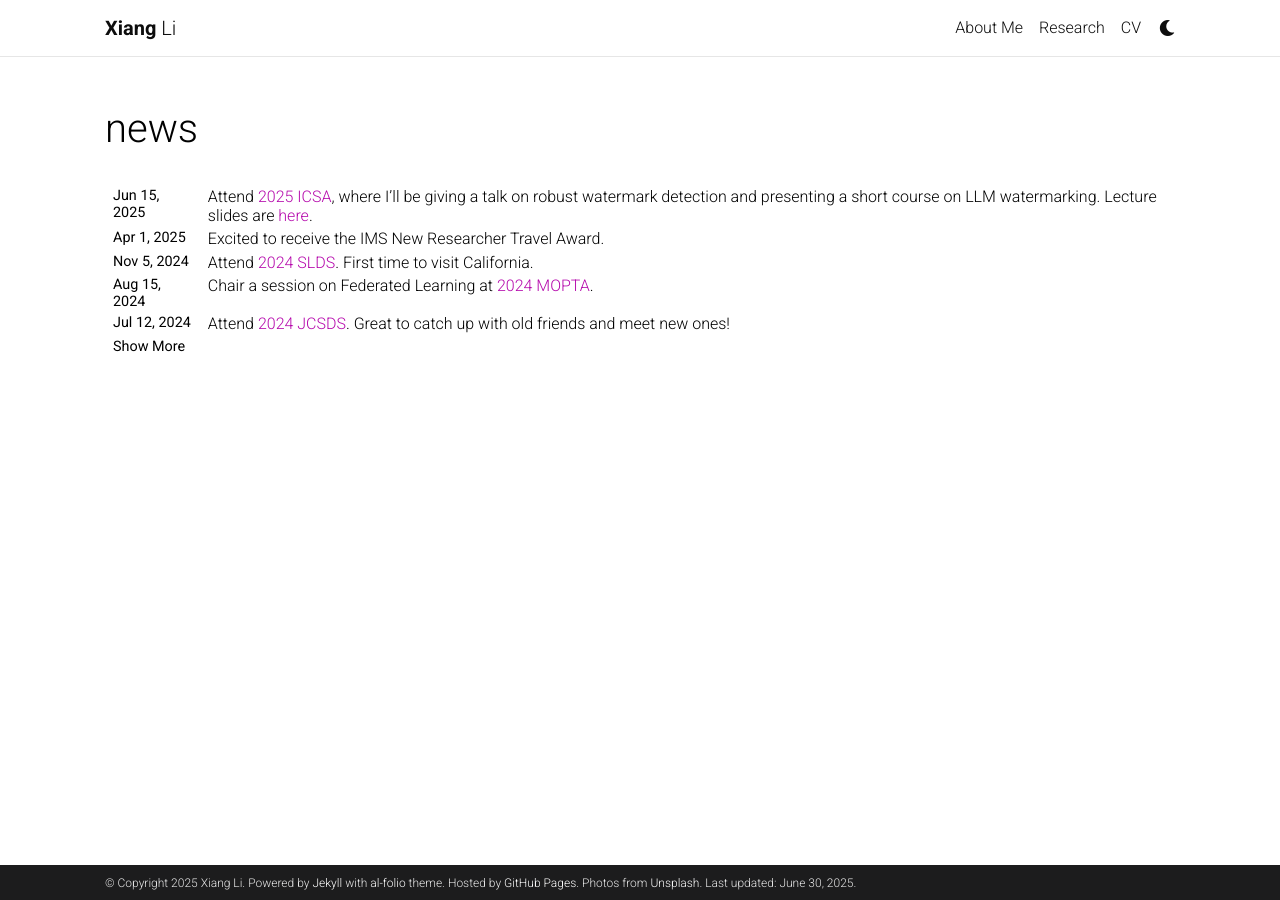
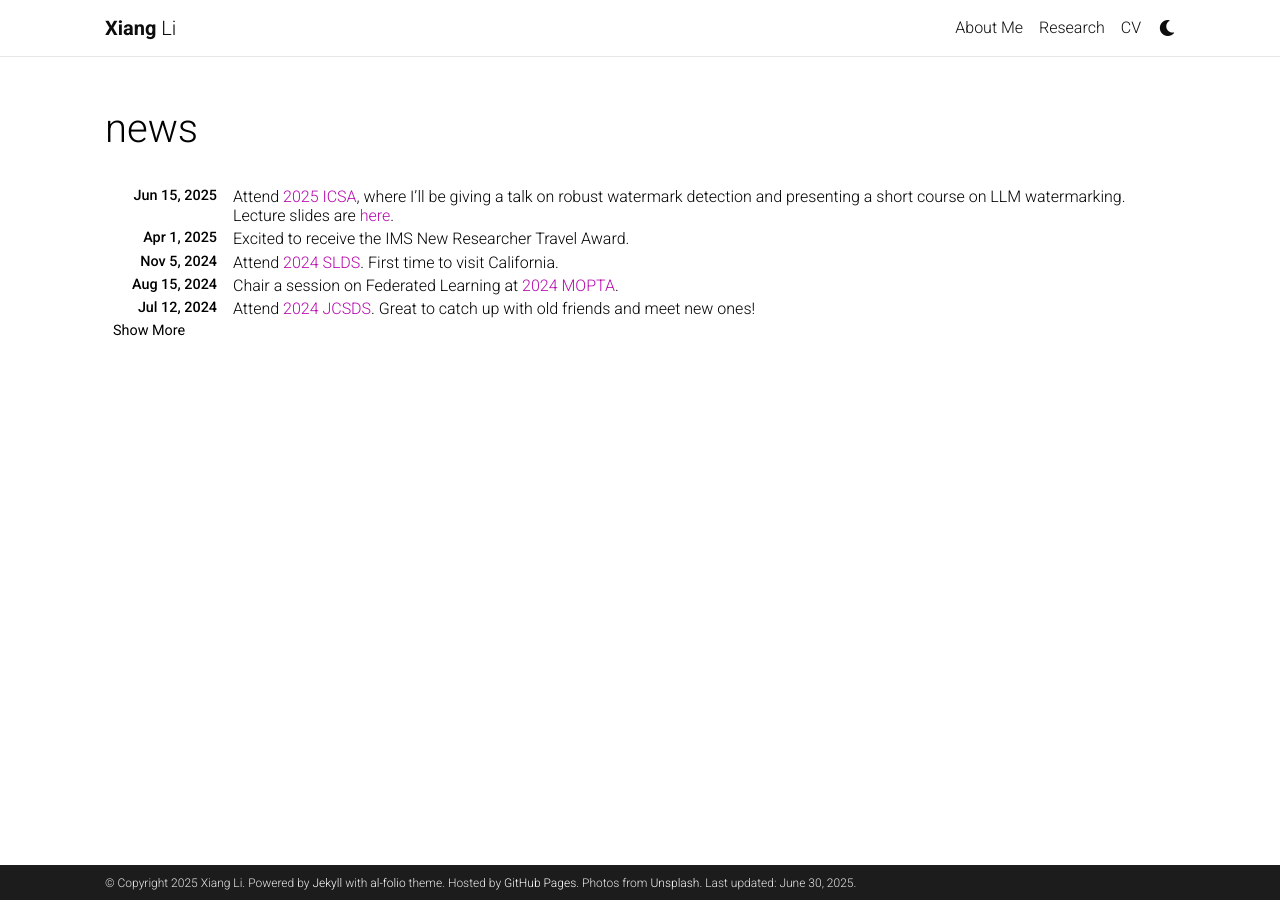
Before and after one commit to lx10077/lx10077.github.io, a Jekyll site: the page built from news.html, in a window 1280 px wide. Built offline with Jekyll 4.4.1, drawn with Linux system fonts in a browser that asks for light colours; comment, search, counter and statistics services are not loaded; a style sheet for code colours, icons or effects is not loaded.

```diff
--- a/_includes/news.html
+++ b/_includes/news.html
@@ -15,7 +15,8 @@
       <!-- Display the first 'news_limit' news items -->
       {% for item in news limit: news_limit %}
         <tr class="news-item">
-          <th scope="row">{{ item.date | date: "%b %-d, %Y" }}</th>
+          <!-- <th scope="row">{{ item.date | date: "%b %-d, %Y" }}</th> -->
+          <th scope="row" class="news-date">{{ item.date | date: "%b %-d, %Y" }}</th>
           <td>
             {% if item.inline -%}
               {{ item.content | remove: '<p>' | remove: '</p>' | emojify }}
@@ -29,7 +30,8 @@
       <!-- Hidden News Section -->
       {% for item in news offset: news_limit %}
         <tr class="news-item hidden-news" style="display: none;">
-          <th scope="row">{{ item.date | date: "%b %-d, %Y" }}</th>
+          <!-- <th scope="row">{{ item.date | date: "%b %-d, %Y" }}</th> -->
+          <th scope="row" class="news-date">{{ item.date | date: "%b %-d, %Y" }}</th>
           <td>
             {% if item.inline -%}
               {{ item.content | remove: '<p>' | remove: '</p>' | emojify }}
--- a/assets/css/_custom.scss
+++ b/assets/css/_custom.scss
@@ -125,3 +125,12 @@
 body.dark-mode .oral {
   color: #ff7070; /* Lighter red for dark mode */
 }
+
+/* ========== FIX NEWS DATE WRAPPING ========== */
+.news-date {
+  white-space: nowrap;
+  min-width: 120px;
+  font-weight: 500;
+  text-align: right;
+  display: table-cell;
+}
```
